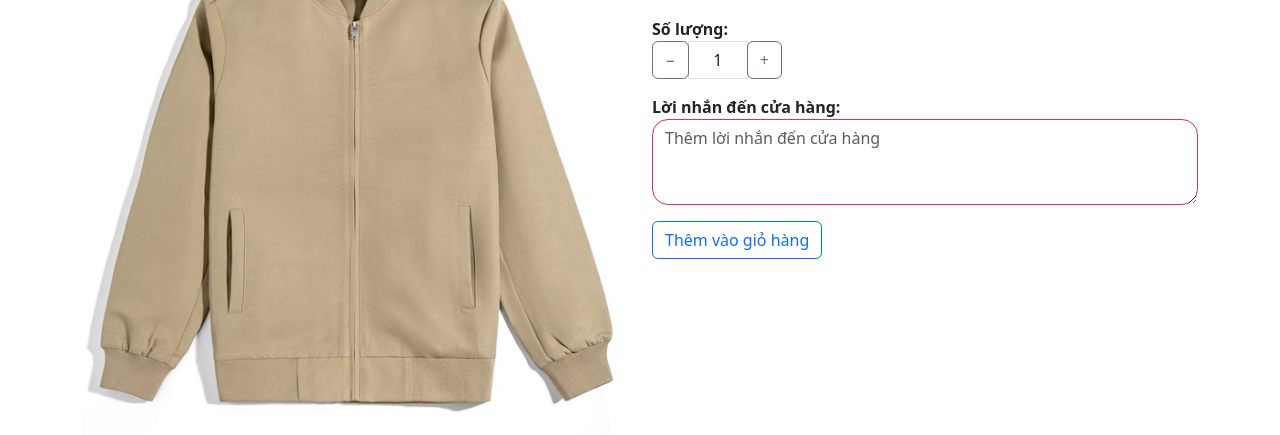
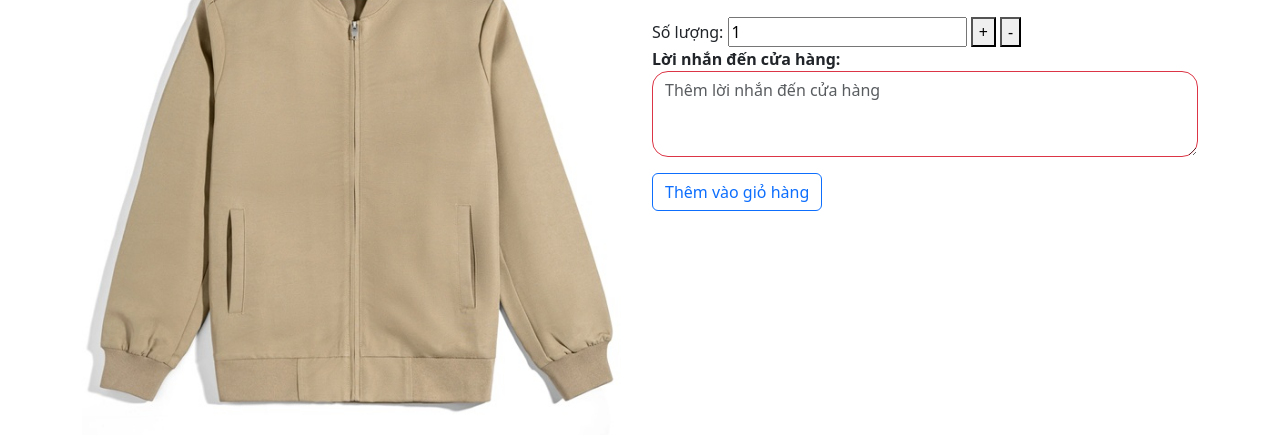
Before and after one commit to tungmk/webbanhang, a Django app: page /product/1/ in a window 1280 px wide. Shown: the part 257-692 px from the top of the page. Run offline with Django 5.2, Linux system fonts and the light colour scheme; data comes from the database, SQL or seed files in the repository.

Commit message:
Tạm tạm

```diff
--- a/app/templates/product_detail.html
+++ b/app/templates/product_detail.html
@@ -11,16 +11,12 @@
             <p><strong>Mô tả:</strong> {{ product.description }}</p>
 
             <!-- Số lượng có nút +/- -->
-            <label for="quantity"><strong>Số lượng:</strong></label>
-            <div class="input-group mb-3" style="width: 130px;">
-                <div class="input-group-prepend">
-                    <button class="btn btn-outline-secondary" type="button" onclick="decrement()">−</button>
-                </div>
-                <input type="text" id="quantity" class="form-control text-center" value="1">
-                <div class="input-group-append">
-                    <button class="btn btn-outline-secondary" type="button" onclick="increment()">+</button>
-                </div>
-            </div>
+            <div>
+                <label for="quantity">Số lượng:</label>
+                <input type="number" id="quantity" value="1" min="1">
+                <button onclick="increment()">+</button>
+                <button onclick="decrement()">-</button>
+              </div>
 
             <!-- Thêm ô lời nhắn -->
             <div class="mb-3">
--- a/app/views.py
+++ b/app/views.py
@@ -1,3 +1,4 @@
+
 from django.shortcuts import render,redirect
 from django.http import HttpResponse, JsonResponse
 from .models import *
```
Also changed, not shown: app/templates/cart.html (+8 -17 lines).
